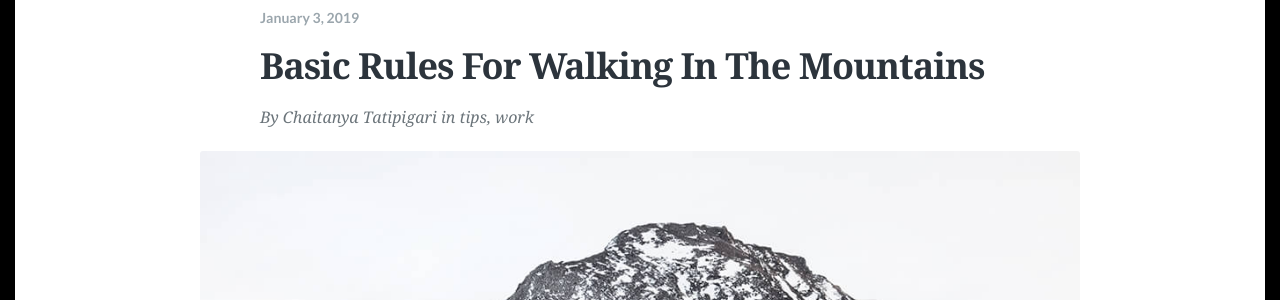
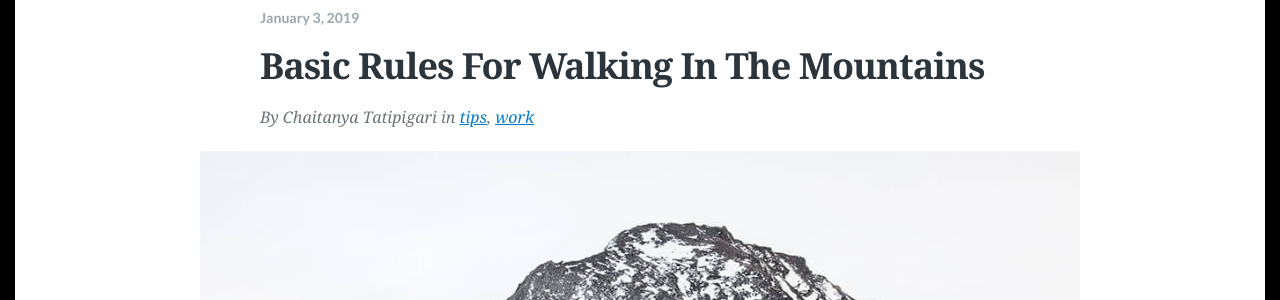
Before and after one commit to Chai-T29/Chai-T29.github.io, a Jekyll site: the page built from _posts/2019-01-03-basic-rules-for-walking-in-the-mountains.md, in a window 1280 px wide. Shown: the part 217-517 px from the top of the page. Built offline with Jekyll 4.4.1, drawn with Linux system fonts in a browser that asks for light colours; some web fonts are replaced.

Commit message:
Update post.html

```diff
--- a/_layouts/post.html
+++ b/_layouts/post.html
@@ -15,6 +15,13 @@
   <script type="text/javascript" async
     src="https://cdnjs.cloudflare.com/ajax/libs/mathjax/2.7.7/MathJax.js?config=TeX-MML-AM_CHTML">
   </script>
+  <style>
+    .post-tags span {
+      color: #007acc; /* Link color */
+      text-decoration: underline; /* Underline to mimic links */
+      cursor: default; /* Cursor as default to show it is not clickable */
+    }
+  </style>
 </head>
 
 <main class="main-content fadeInDown delay_075s">
@@ -24,7 +31,7 @@
       <time class="post-date" datetime="{{ page.date | date: "%Y-%m-%d" }}">{{page.date | date: "%B %-d, %Y" }}</time>
       <h1 class="post-title">{{page.title}}</h1>
       <div class="post-meta">
-        By <span class="post-author">{{ site.data.author.name }}</span>{% if page.tags.size > 0 %}<span class="post-tags"> in {% for tag in page.tags %}{{ tag }}{% unless forloop.last %}, {% endunless %}{% endfor %}</span>{% endif %}
+        By <span class="post-author">{{ site.data.author.name }}</span>{% if page.tags.size > 0 %}<span class="post-tags"> in {% for tag in page.tags %}<span>{{ tag }}</span>{% unless forloop.last %}, {% endunless %}{% endfor %}</span>{% endif %}
       </div><!-- .post-meta -->
       {% if page.feature_image and page.feature_image != "" %}
       <figure class="post-thumbnail image-card width-wide">
```
